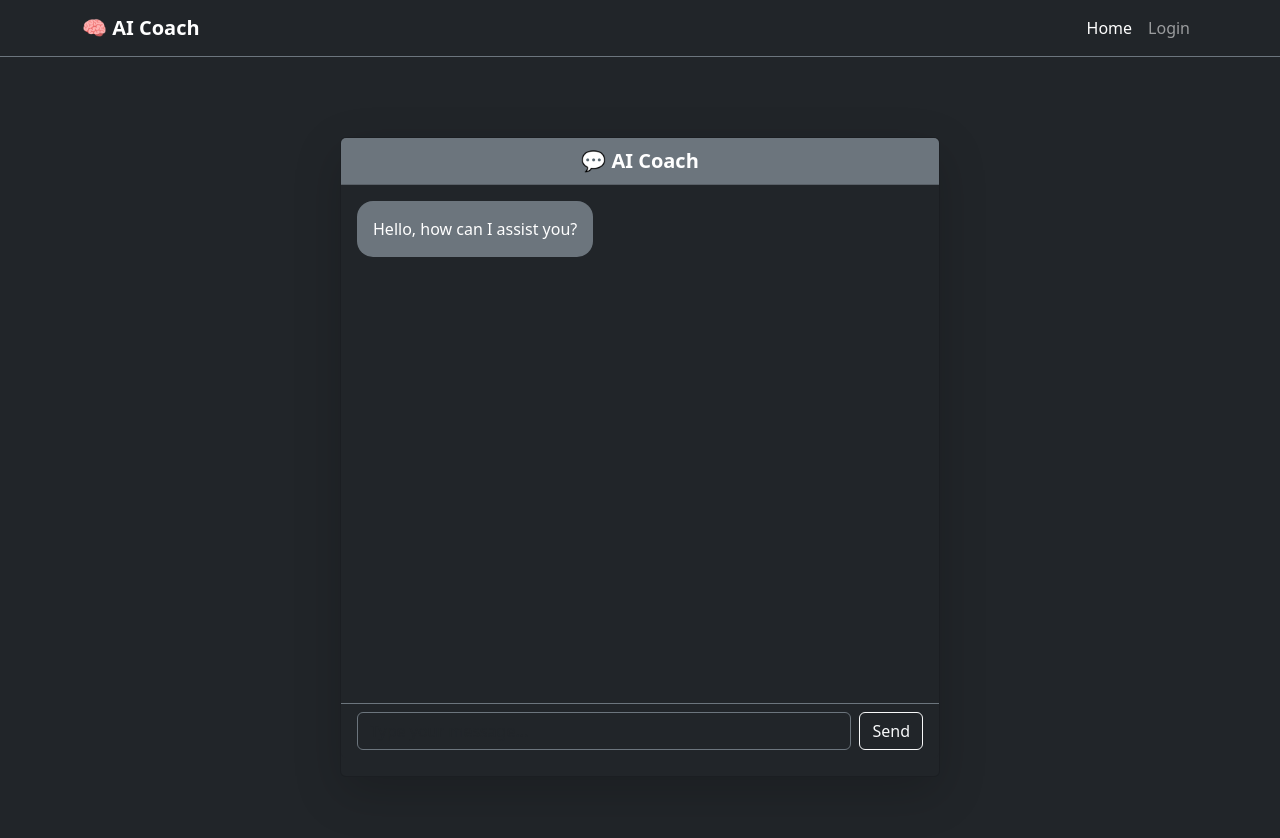
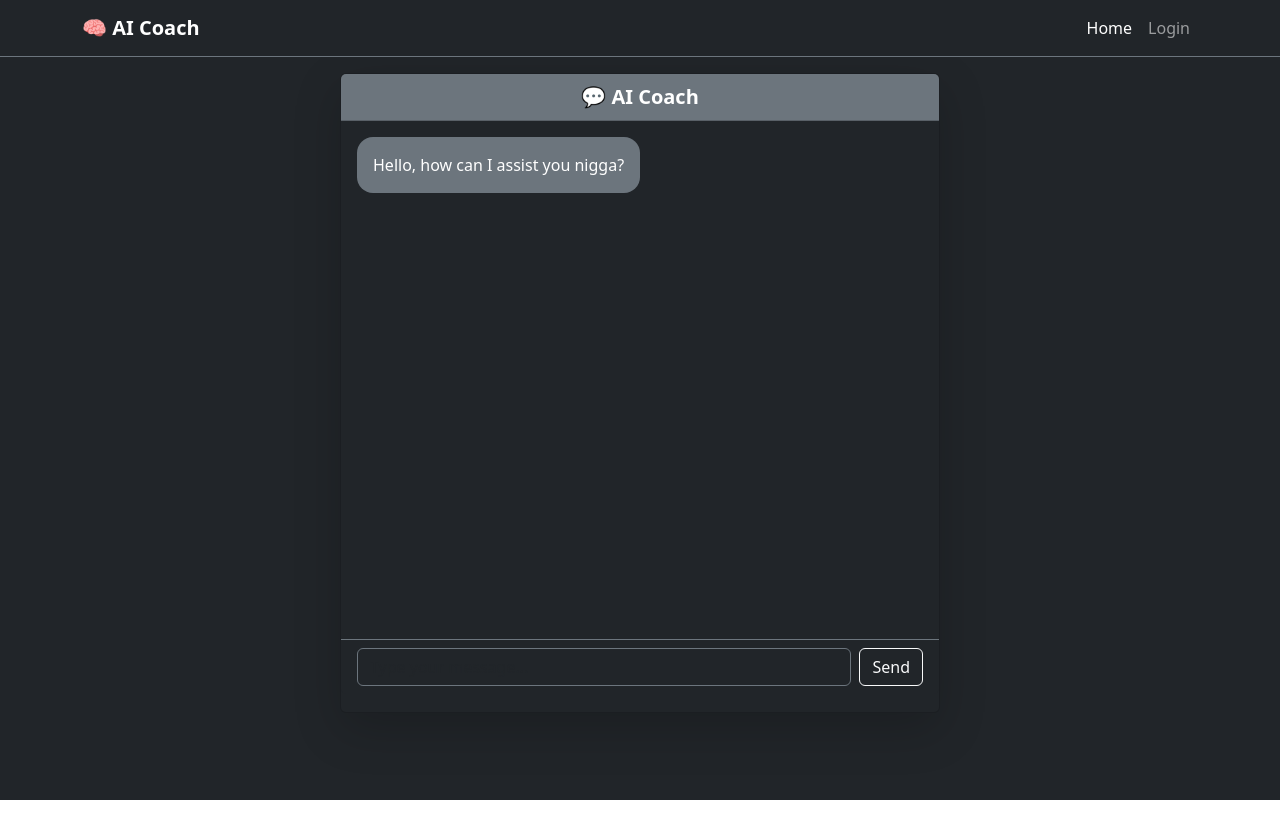
Before and after one commit to Hashane/React-AiCoach, a React (Vite) app: page / in a window 1280 px wide. Shown: the top 838 px of the page. After the commit the page ends 800 px from the top, so only its background shows below. Built offline with nearby package versions, Linux system fonts and the light colour scheme.

Commit message:
Refactor: Refactored layout - Broke into components for a better modularity.

```diff
--- a/src/App.tsx
+++ b/src/App.tsx
@@ -1,8 +1,9 @@
 import Chat from "./components/Chat";
 import "bootstrap/dist/css/bootstrap.min.css";
+
 function App() {
   return (
-    <>
+    <div className="d-flex flex-column min-vh-100 bg-dark text-white">
       <nav className="navbar navbar-expand-lg navbar-dark bg-dark border-bottom border-secondary">
         <div className="container">
           <a className="navbar-brand fw-bold" href="#">
@@ -35,10 +36,10 @@ function App() {
           </div>
         </div>
       </nav>
-      <div className="App">
+      <div className="flex-grow-1 pt-3 overflow-auto">
         <Chat />
       </div>
-    </>
+    </div>
   );
 }
 
--- a/src/components/Chat.tsx
+++ b/src/components/Chat.tsx
@@ -1,30 +1,24 @@
-import { useState, useRef, useEffect } from "react";
+import { useState } from "react";
 import "bootstrap/dist/css/bootstrap.min.css";
 import axios from "axios";
+import ChatWindow from "./ChatWindow";
 
 function App() {
   const [messages, setMessages] = useState([
-    { sender: "bot", text: "Hello, how can I assist you?" },
+    { sender: "bot", text: "Hello, how can I assist you nigga?" },
   ]);
-
   const [userInput, setUserInput] = useState("");
-  const bottomRef = useRef<HTMLDivElement | null>(null);
-
-  useEffect(() => {
-    bottomRef.current?.scrollIntoView({ behavior: "smooth" });
-  });
 
   const handleSend = async () => {
-    if (userInput.trim() === "") return;
+    if (!userInput.trim()) return;
 
     const newMessage = { sender: "user", text: userInput };
     setMessages((prev) => [...prev, newMessage]);
-
     setUserInput("");
 
     try {
       const token =
-        "eyJhbGciOiJIUzI1NiIsInR5cCI6IkpXVCJ9.eyJzdWIiOiJqaGFzaGFuZSIsImV4cCI6MTc0NDg0NTA0MH0.TVlkYqxK9hRsQNhY_Nz14a5yMzB9mD6WLsk0JU3FNUs";
+        "eyJhbGciOiJIUzI1NiIsInR5cCI6IkpXVCJ9.eyJzdWIiOiJqaGFzaGFuZSIsImV4cCI6MTc0NDkzNjUzOCwidHlwZSI6ImFjY2VzcyJ9.qO3Mw7GCL4ilO9Nc29TKLaQUzk6IaMgwcqgiZpsrTy8";
       const response = await axios.post(
         "http://127.0.0.1:8000/chatbot/chat",
         { text: userInput },
@@ -36,14 +30,10 @@ function App() {
         }
       );
 
-      const botMessage = {
-        sender: "bot",
-        text: response.data.reply,
-      };
-
+      const botMessage = { sender: "bot", text: response.data.reply };
       setMessages((prev) => [...prev, botMessage]);
-    } catch (error) {
-      console.error("Error talking to backend:", error);
+    } catch (err) {
+      console.error("Backend error:", err);
       setMessages((prev) => [
         ...prev,
         { sender: "bot", text: "Oops! Server error." },
@@ -52,7 +42,7 @@ function App() {
   };
 
   return (
-    <div className="d-flex justify-content-center align-items-center vh-100 bg-dark text-white">
+    <div className="d-flex justify-content-center align-items-center h-100 bg-dark text-white">
       <div
         className="card bg-dark text-white shadow-lg w-100"
         style={{ maxWidth: "600px", height: "80vh" }}
@@ -60,48 +50,12 @@ function App() {
         <div className="card-header bg-secondary text-white text-center fs-5 fw-semibold">
           💬 AI Coach
         </div>
-
-        <div
-          className="card-body overflow-auto"
-          style={{ height: "100%", maxHeight: "calc(100% - 120px)" }}
-        >
-          {messages.map((message, index) => (
-            <div
-              key={index}
-              className={`d-flex mb-3 ${
-                message.sender === "user"
-                  ? "justify-content-end"
-                  : "justify-content-start"
-              }`}
-            >
-              <div
-                className={`p-3 rounded-4 ${
-                  message.sender === "user"
-                    ? "bg-success text-white"
-                    : "bg-secondary text-white"
-                }`}
-                style={{ maxWidth: "75%" }}
-              >
-                {message.text}
-              </div>
-            </div>
-          ))}
-          <div ref={bottomRef} />
-        </div>
-
-        <div className="card-footer bg-dark border-top border-secondary d-flex gap-2">
-          <input
-            type="text"
-            value={userInput}
-            onChange={(e) => setUserInput(e.target.value)}
-            onKeyDown={(e) => e.key === "Enter" && handleSend()}
-            className="form-control bg-dark text-white border-secondary"
-            placeholder="Type your message..."
-          />
-          <button onClick={handleSend} className="btn btn-outline-light">
-            Send
-          </button>
-        </div>
+        <ChatWindow
+          messages={messages}
+          userInput={userInput}
+          onChange={setUserInput}
+          onSend={handleSend}
+        />
       </div>
     </div>
   );
--- /dev/null
+++ b/src/components/ChatWindow.tsx
@@ -0,0 +1,47 @@
+import { useEffect, useRef } from "react";
+import MessageBubble from "./MessageBubble";
+
+type Props = {
+  messages: { sender: string; text: string }[];
+  userInput: string;
+  onChange: (val: string) => void;
+  onSend: () => void;
+};
+
+function ChatWindow({ messages, userInput, onChange, onSend }: Props) {
+  const bottomRef = useRef<HTMLDivElement | null>(null);
+
+  useEffect(() => {
+    bottomRef.current?.scrollIntoView({ behavior: "smooth" });
+  }, [messages]);
+
+  return (
+    <>
+      <div
+        className="card-body overflow-auto"
+        style={{ height: "100%", maxHeight: "calc(100% - 120px)" }}
+      >
+        {messages.map((msg, idx) => (
+          <MessageBubble key={idx} sender={msg.sender} text={msg.text} />
+        ))}
+        <div ref={bottomRef} />
+      </div>
+
+      <div className="card-footer bg-dark border-top border-secondary d-flex gap-2">
+        <input
+          type="text"
+          value={userInput}
+          onChange={(e) => onChange(e.target.value)}
+          onKeyDown={(e) => e.key === "Enter" && onSend()}
+          className="form-control bg-dark text-white border-secondary"
+          placeholder="Type your message..."
+        />
+        <button onClick={onSend} className="btn btn-outline-light">
+          Send
+        </button>
+      </div>
+    </>
+  );
+}
+
+export default ChatWindow;
--- /dev/null
+++ b/src/components/MessageBubble.tsx
@@ -0,0 +1,21 @@
+function MessageBubble({ sender, text }: { sender: string; text: string }) {
+  const isUser = sender === "user";
+  return (
+    <div
+      className={`d-flex mb-3 ${
+        isUser ? "justify-content-end" : "justify-content-start"
+      }`}
+    >
+      <div
+        className={`p-3 rounded-4 ${
+          isUser ? "bg-success" : "bg-secondary"
+        } text-white`}
+        style={{ maxWidth: "75%" }}
+      >
+        {text}
+      </div>
+    </div>
+  );
+}
+
+export default MessageBubble;
```
